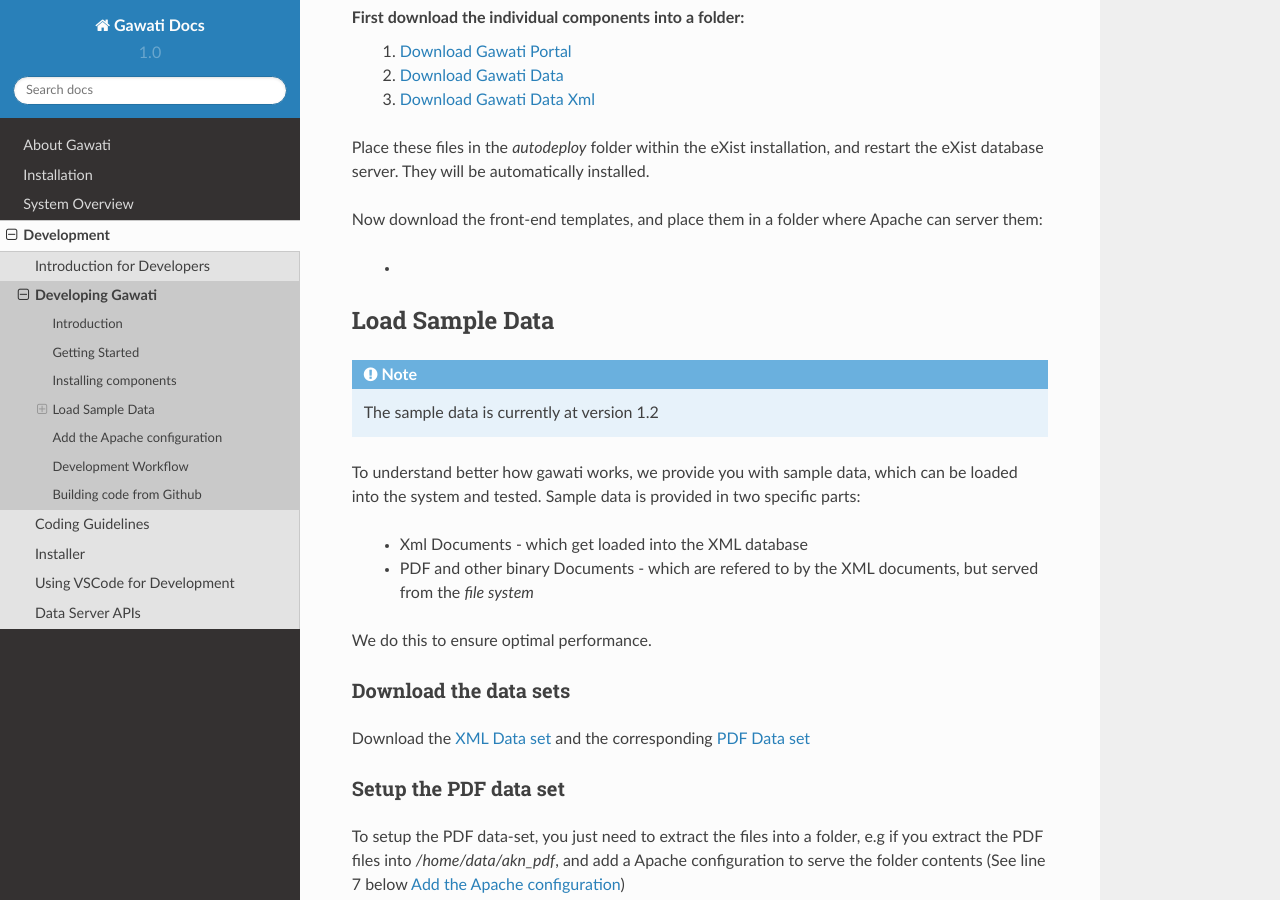
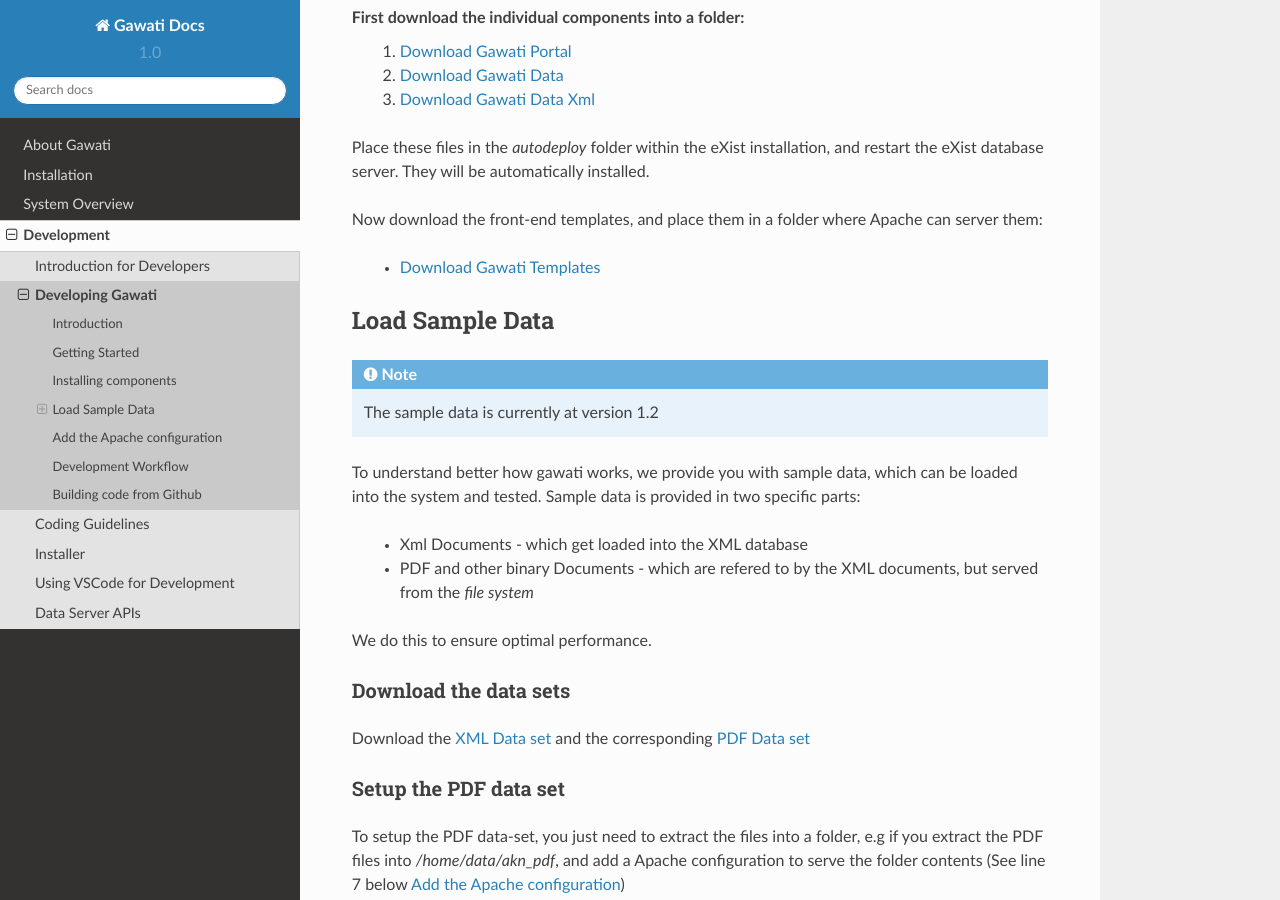
Before and after one commit to gawati/gawati-docs, a Sphinx documentation site: the page built from docs/source/development/dev-env.rst, in a window 1280 px wide and 900 px high, scrolled down 1198 px. Built offline with Sphinx 7.4.7 and the Read the Docs theme 2.0.0, drawn with Linux system fonts in a browser that asks for light colours.

Commit message:
fixing syntax

```diff
--- a/docs/source/development/dev-env.rst
+++ b/docs/source/development/dev-env.rst
@@ -46,7 +46,7 @@ Place these files in the `autodeploy` folder within the eXist installation, and
 
 Now download the front-end templates, and place them in a folder where Apache can server them:
 
-  * .. `Download Gawati Templates`_
+  *  `Download Gawati Templates`_
 
 
 ****************
```
